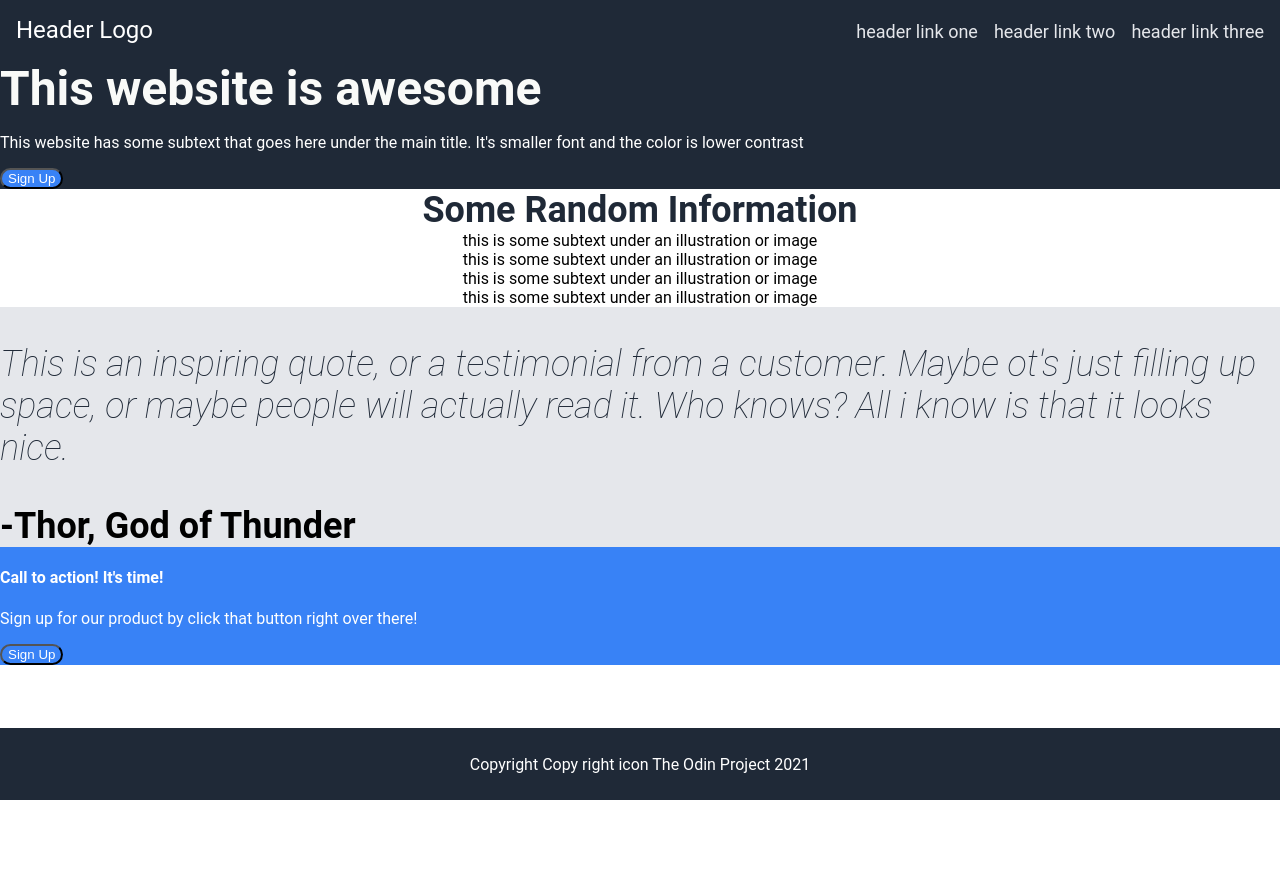
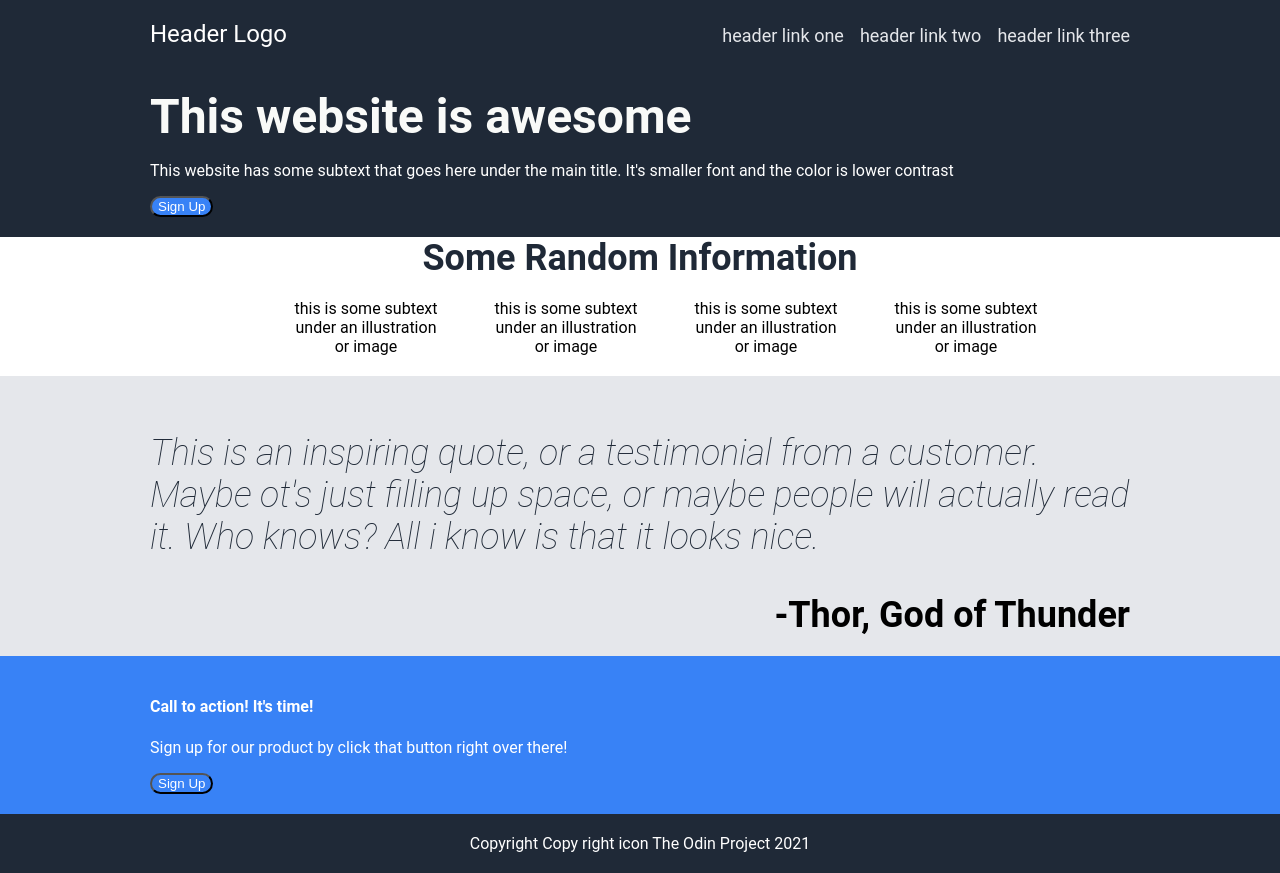
Before and after one commit to MattSigouin/landing-page, a plain HTML site: page index.html in a window 1280 px wide. Before the commit the page ends 800 px from the top, so only its background shows below. Drawn offline with Linux system fonts and the light colour scheme.

Commit message:
Removed container around everything. Fixed some stlying

```diff
--- a/index.html
+++ b/index.html
@@ -17,7 +17,7 @@
             </ul>
         </div>
     </div>
-    <div class="container">
+
         <div class="hero">
             <h3>This website is awesome</h3>
                 <p>This website has some subtext that goes here under the main title. It's smaller font and the color is lower contrast</p>
@@ -27,7 +27,7 @@
 
 
 <div class="title">Some Random Information</div>
-
+<div class="container">
                 <div class="info">
                     <img src="" alt="">
                     <div class="text"> this is some subtext under an illustration or image</div>
@@ -44,7 +44,7 @@
                     <img src="" alt="">
                     <div class="text"> this is some subtext under an illustration or image</div>
                 </div>
-
+            </div>
 
 
         <div class="quote">
@@ -60,7 +60,7 @@
                 <p>Sign up for our product by click that button right over there!</p>
                     <button class="signup"> Sign Up </button>
         </div>
-    </div>
+
 
 
     <div class="footer">
--- a/style.css
+++ b/style.css
@@ -2,7 +2,6 @@ body {
     height: 100vh;
     margin: 0px;
     font-family: Roboto, sans-serif;
-    overflow: hidden;
     display: flex;
     flex-direction: column;
 
@@ -12,13 +11,14 @@ body {
 .header, .footer, .hero {
     background-color: #1F2937;
     color: white;
+    padding: 20px 150px;
 }
 
 .header {
     display: flex;
     justify-content: space-between;
     font-size: 24px;
-    padding: 16px;
+    height: 72px;
 }
 
 .footer {
@@ -62,13 +62,22 @@ a {
 .container {
     display: flex;
     flex: 1;
-    flex-direction: column;
+    justify-content: center;
+    align-content: center;
+   padding: 20px 150px
+
 }
 
 .info {
     display: flex;
+    flex-direction: row;
     justify-content: center;
+    gap: 52px;
+    max-width: 200px;
     text-align: center;
+
+
+
 }
 
 .quote {
@@ -77,6 +86,7 @@ a {
     color: #1f2937;
     font-style: italic;
     display: flex;
+    padding: 20px 150px 0px;
     font-weight: lighter;
 }
 
@@ -85,7 +95,8 @@ a {
     font-weight: bold;
     font-size: 36px;
     background-color: #E5E7EB;
-    text-align: right;
+    justify-content: flex-end;
+    padding: 0px 150px 20px;
 }
 
 .signup {
@@ -98,4 +109,5 @@ a {
 
     background-color: #3882F6;
     color: white;
+    padding: 20px 150px;
 }
```
